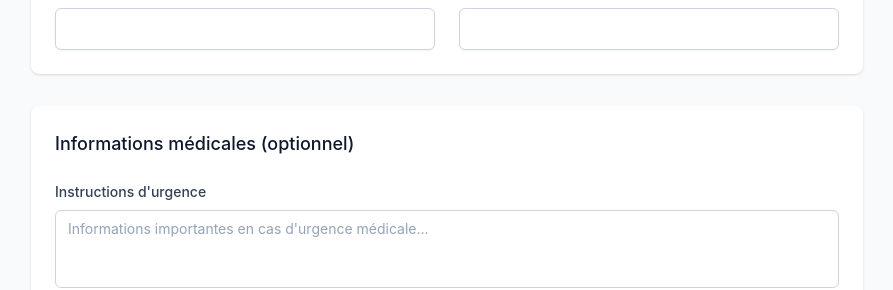
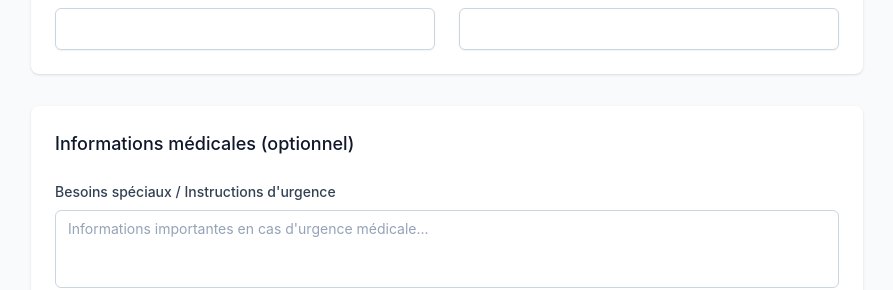
Before and after one commit to BeIen0s/home21-V3, a Next.js app: page /residents/new in a window 1280 px wide. Shown: the part 994-1284 px from the top of the page, without its empty margins (193-1086 px from the left). Built offline with nearby package versions, Linux system fonts and the light colour scheme.

Commit message:
\Configure Next.js for static export and Netlify deployment"

```diff
--- a/src/pages/houses/[id].tsx
+++ b/src/pages/houses/[id].tsx
@@ -20,7 +20,7 @@ import {
   UserPlus,
   Wrench
 } from 'lucide-react';
-import type { HouseStatus } from '@/types';
+import { HouseStatus } from '@/types';
 
 // Types étendus pour la page
 interface HouseDetail {
@@ -78,7 +78,7 @@ const mockHouseDetails: Record<string, HouseDetail> = {
     surface: 35,
     maxOccupancy: 1,
     address: '1A Rue de la Résidence, 75001 Paris',
-    status: 'OCCUPIED',
+    status: HouseStatus.OCCUPIED,
     amenities: ['Kitchenette', 'Salle de bain privée', 'Balcon', 'Chauffage individuel'],
     accessibility: ['Accès PMR', 'Barres d\'appui', 'Douche italienne'],
     monthlyRent: 1200,
@@ -157,7 +157,7 @@ const mockHouseDetails: Record<string, HouseDetail> = {
     surface: 55,
     maxOccupancy: 2,
     address: '2B Rue de la Résidence, 75001 Paris',
-    status: 'AVAILABLE',
+    status: HouseStatus.AVAILABLE,
     amenities: ['Cuisine équipée', 'Salon séparé', 'Salle de bain', 'Chauffage central'],
     accessibility: [],
     monthlyRent: 1500,
@@ -196,19 +196,19 @@ const mockHouseDetails: Record<string, HouseDetail> = {
 
 const getStatusBadge = (status: HouseStatus) => {
   const statusConfig = {
-    'AVAILABLE': { bg: 'bg-success-100', text: 'text-success-800', icon: CheckCircle },
-    'OCCUPIED': { bg: 'bg-primary-100', text: 'text-primary-800', icon: User },
-    'MAINTENANCE': { bg: 'bg-warning-100', text: 'text-warning-800', icon: Settings },
-    'RESERVED': { bg: 'bg-accent-100', text: 'text-accent-800', icon: Clock },
-    'OUT_OF_SERVICE': { bg: 'bg-error-100', text: 'text-error-800', icon: AlertTriangle }
+    [HouseStatus.AVAILABLE]: { bg: 'bg-success-100', text: 'text-success-800', icon: CheckCircle },
+    [HouseStatus.OCCUPIED]: { bg: 'bg-primary-100', text: 'text-primary-800', icon: User },
+    [HouseStatus.MAINTENANCE]: { bg: 'bg-warning-100', text: 'text-warning-800', icon: Settings },
+    [HouseStatus.RESERVED]: { bg: 'bg-accent-100', text: 'text-accent-800', icon: Clock },
+    [HouseStatus.OUT_OF_SERVICE]: { bg: 'bg-error-100', text: 'text-error-800', icon: AlertTriangle }
   };
 
   const statusLabels = {
-    'AVAILABLE': 'Disponible',
-    'OCCUPIED': 'Occupé',
-    'MAINTENANCE': 'Maintenance',
-    'RESERVED': 'Réservé',
-    'OUT_OF_SERVICE': 'Hors service'
+    [HouseStatus.AVAILABLE]: 'Disponible',
+    [HouseStatus.OCCUPIED]: 'Occupé',
+    [HouseStatus.MAINTENANCE]: 'Maintenance',
+    [HouseStatus.RESERVED]: 'Réservé',
+    [HouseStatus.OUT_OF_SERVICE]: 'Hors service'
   };
 
   const config = statusConfig[status];
--- a/src/pages/houses/index.tsx
+++ b/src/pages/houses/index.tsx
@@ -16,7 +16,7 @@ import {
   CheckCircle,
   Clock
 } from 'lucide-react';
-import type { HouseStatus, TableColumn } from '@/types';
+import { HouseStatus, TableColumn } from '@/types';
 
 // Types étendus pour la page
 interface HouseWithResident {
@@ -51,7 +51,7 @@ const mockHouses: HouseWithResident[] = [
     surface: 35,
     maxOccupancy: 1,
     address: '1A Rue de la Résidence, 75001 Paris',
-    status: 'OCCUPIED',
+    status: HouseStatus.OCCUPIED,
     amenities: ['Kitchenette', 'Salle de bain privée', 'Balcon'],
     accessibility: ['Accès PMR', 'Barres d\'appui'],
     monthlyRent: 1200,
@@ -72,7 +72,7 @@ const mockHouses: HouseWithResident[] = [
     surface: 55,
     maxOccupancy: 2,
     address: '2B Rue de la Résidence, 75001 Paris',
-    status: 'AVAILABLE',
+    status: HouseStatus.AVAILABLE,
     amenities: ['Cuisine équipée', 'Salon séparé', 'Salle de bain'],
     accessibility: [],
     monthlyRent: 1500,
@@ -88,7 +88,7 @@ const mockHouses: HouseWithResident[] = [
     surface: 32,
     maxOccupancy: 1,
     address: '3C Rue de la Résidence, 75001 Paris',
-    status: 'MAINTENANCE',
+    status: HouseStatus.MAINTENANCE,
     amenities: ['Kitchenette', 'Salle de bain'],
     accessibility: [],
     monthlyRent: 1100,
@@ -104,7 +104,7 @@ const mockHouses: HouseWithResident[] = [
     surface: 42,
     maxOccupancy: 1,
     address: '4D Rue de la Résidence, 75001 Paris',
-    status: 'OCCUPIED',
+    status: HouseStatus.OCCUPIED,
     amenities: ['Cuisine équipée', 'Salle de bain', 'Rangements'],
     accessibility: ['Accès PMR'],
     monthlyRent: 1350,
@@ -125,7 +125,7 @@ const mockHouses: HouseWithResident[] = [
     surface: 58,
     maxOccupancy: 2,
     address: '5E Rue de la Résidence, 75001 Paris',
-    status: 'RESERVED',
+    status: HouseStatus.RESERVED,
     amenities: ['Cuisine équipée', 'Salon', 'Salle de bain', 'Terrasse'],
     accessibility: [],
     monthlyRent: 1600,
@@ -141,7 +141,7 @@ const mockHouses: HouseWithResident[] = [
     surface: 28,
     maxOccupancy: 1,
     address: '6F Rue de la Résidence, 75001 Paris',
-    status: 'OUT_OF_SERVICE',
+    status: HouseStatus.OUT_OF_SERVICE,
     amenities: ['Kitchenette'],
     accessibility: [],
     monthlyRent: 1000,
@@ -153,19 +153,19 @@ const mockHouses: HouseWithResident[] = [
 
 const getStatusBadge = (status: HouseStatus) => {
   const statusConfig = {
-    'AVAILABLE': { bg: 'bg-success-100', text: 'text-success-800', icon: CheckCircle },
-    'OCCUPIED': { bg: 'bg-primary-100', text: 'text-primary-800', icon: User },
-    'MAINTENANCE': { bg: 'bg-warning-100', text: 'text-warning-800', icon: Settings },
-    'RESERVED': { bg: 'bg-accent-100', text: 'text-accent-800', icon: Clock },
-    'OUT_OF_SERVICE': { bg: 'bg-error-100', text: 'text-error-800', icon: AlertTriangle }
+    [HouseStatus.AVAILABLE]: { bg: 'bg-success-100', text: 'text-success-800', icon: CheckCircle },
+    [HouseStatus.OCCUPIED]: { bg: 'bg-primary-100', text: 'text-primary-800', icon: User },
+    [HouseStatus.MAINTENANCE]: { bg: 'bg-warning-100', text: 'text-warning-800', icon: Settings },
+    [HouseStatus.RESERVED]: { bg: 'bg-accent-100', text: 'text-accent-800', icon: Clock },
+    [HouseStatus.OUT_OF_SERVICE]: { bg: 'bg-error-100', text: 'text-error-800', icon: AlertTriangle }
   };
 
   const statusLabels = {
-    'AVAILABLE': 'Disponible',
-    'OCCUPIED': 'Occupé',
-    'MAINTENANCE': 'Maintenance',
-    'RESERVED': 'Réservé',
-    'OUT_OF_SERVICE': 'Hors service'
+    [HouseStatus.AVAILABLE]: 'Disponible',
+    [HouseStatus.OCCUPIED]: 'Occupé',
+    [HouseStatus.MAINTENANCE]: 'Maintenance',
+    [HouseStatus.RESERVED]: 'Réservé',
+    [HouseStatus.OUT_OF_SERVICE]: 'Hors service'
   };
 
   const config = statusConfig[status];
--- a/src/pages/residents/[id].tsx
+++ b/src/pages/residents/[id].tsx
@@ -17,7 +17,7 @@ import {
   Pill,
   Plus
 } from 'lucide-react';
-import type { Resident, ResidentStatus, Gender, Document, MedicalInfo } from '@/types';
+import { Resident, ResidentStatus, Gender, Document, MedicalInfo, DocumentCategory } from '@/types';
 
 // Mock data pour les résidents (même que la page liste)
 const mockResidents: (Resident & { houseName?: string; houseAddress?: string })[] = [
@@ -50,23 +50,39 @@ const mockResidents: (Resident & { houseName?: string; houseAddress?: string })[
           prescribedBy: 'Dr. Martin'
         }
       ],
-      conditions: ['Hypertension', 'Arthrose'],
-      emergencyInstructions: 'Allergique aux fruits de mer - risque de choc anaphylactique'
+      medicalConditions: ['Hypertension', 'Arthrose'],
+      specialNeeds: 'Allergique aux fruits de mer - risque de choc anaphylactique'
     },
     documents: [
       {
         id: 'doc1',
-        name: 'Carte d\'identité',
-        type: 'ID',
-        uploadedAt: new Date('2023-01-10'),
-        url: '/documents/marie-dupont-id.pdf'
+        fileName: 'carte-identite.pdf',
+        originalFileName: 'Carte d\'identité.pdf',
+        filePath: '/documents/marie-dupont-id.pdf',
+        fileSize: 1024000,
+        mimeType: 'application/pdf',
+        category: DocumentCategory.IDENTITY,
+        ownerId: '1',
+        ownerType: 'RESIDENT' as const,
+        isPrivate: true,
+        uploadedBy: 'admin',
+        createdAt: new Date('2023-01-10'),
+        updatedAt: new Date('2023-01-10')
       },
       {
         id: 'doc2',
-        name: 'Dossier médical',
-        type: 'MEDICAL',
-        uploadedAt: new Date('2023-01-12'),
-        url: '/documents/marie-dupont-medical.pdf'
+        fileName: 'dossier-medical.pdf',
+        originalFileName: 'Dossier médical.pdf',
+        filePath: '/documents/marie-dupont-medical.pdf',
+        fileSize: 2048000,
+        mimeType: 'application/pdf',
+        category: DocumentCategory.MEDICAL,
+        ownerId: '1',
+        ownerType: 'RESIDENT' as const,
+        isPrivate: true,
+        uploadedBy: 'admin',
+        createdAt: new Date('2023-01-12'),
+        updatedAt: new Date('2023-01-12')
       }
     ],
     createdAt: new Date('2023-01-10'),
@@ -108,16 +124,24 @@ const mockResidents: (Resident & { houseName?: string; houseAddress?: string })[
           prescribedBy: 'Dr. Rousseau'
         }
       ],
-      conditions: ['Diabète type 2', 'Hypertension'],
-      emergencyInstructions: 'Diabétique - surveiller les signes d\'hypoglycémie'
+      medicalConditions: ['Diabète type 2', 'Hypertension'],
+      specialNeeds: 'Diabétique - surveiller les signes d\'hypoglycémie'
     },
     documents: [
       {
         id: 'doc3',
-        name: 'Carte vitale',
-        type: 'MEDICAL',
-        uploadedAt: new Date('2022-08-25'),
-        url: '/documents/bernard-martin-vitale.pdf'
+        fileName: 'carte-vitale.pdf',
+        originalFileName: 'Carte vitale.pdf',
+        filePath: '/documents/bernard-martin-vitale.pdf',
+        fileSize: 512000,
+        mimeType: 'application/pdf',
+        category: DocumentCategory.MEDICAL,
+        ownerId: '2',
+        ownerType: 'RESIDENT' as const,
+        isPrivate: true,
+        uploadedBy: 'admin',
+        createdAt: new Date('2022-08-25'),
+        updatedAt: new Date('2022-08-25')
       }
     ],
     createdAt: new Date('2022-08-25'),
@@ -352,7 +376,7 @@ const ResidentDetailPage: React.FC = () => {
                       {resident.medicalInfo ? (
                         <>
                           {/* Emergency Instructions */}
-                          {resident.medicalInfo.emergencyInstructions && (
+                          {resident.medicalInfo.specialNeeds && (
                             <div className="bg-red-50 border border-red-200 rounded-lg p-4">
                               <div className="flex items-start">
                                 <AlertTriangle className="h-5 w-5 text-red-500 mr-3 mt-0.5" />
@@ -361,7 +385,7 @@ const ResidentDetailPage: React.FC = () => {
                                     Instructions d'urgence
                                   </h4>
                                   <p className="text-sm text-red-700">
-                                    {resident.medicalInfo.emergencyInstructions}
+                                    {resident.medicalInfo.specialNeeds}
                                   </p>
                                 </div>
                               </div>
@@ -387,11 +411,11 @@ const ResidentDetailPage: React.FC = () => {
                           )}
 
                           {/* Medical Conditions */}
-                          {resident.medicalInfo.conditions && resident.medicalInfo.conditions.length > 0 && (
+                          {resident.medicalInfo.medicalConditions && resident.medicalInfo.medicalConditions.length > 0 && (
                             <div>
                               <h3 className="text-lg font-medium text-gray-900 mb-4">Conditions médicales</h3>
                               <div className="flex flex-wrap gap-2">
-                                {resident.medicalInfo.conditions.map((condition, index) => (
+                                {resident.medicalInfo.medicalConditions.map((condition, index) => (
                                   <span
                                     key={index}
                                     className="inline-flex items-center px-3 py-1 rounded-full text-xs font-medium bg-blue-100 text-blue-800"
@@ -450,9 +474,9 @@ const ResidentDetailPage: React.FC = () => {
                               <div className="flex items-center">
                                 <FileText className="h-5 w-5 text-gray-400 mr-3" />
                                 <div>
-                                  <div className="font-medium text-gray-900">{document.name}</div>
+                                  <div className="font-medium text-gray-900">{document.originalFileName}</div>
                                   <div className="text-sm text-gray-500">
-                                    Ajouté le {new Intl.DateTimeFormat('fr-FR').format(document.uploadedAt)}
+                                    Ajouté le {new Intl.DateTimeFormat('fr-FR').format(document.createdAt)}
                                   </div>
                                 </div>
                               </div>
--- a/src/pages/residents/new.tsx
+++ b/src/pages/residents/new.tsx
@@ -15,7 +15,7 @@ import {
   AlertCircle,
   CheckCircle
 } from 'lucide-react';
-import type { Gender, ResidentStatus, EmergencyContact, MedicalInfo, Medication } from '@/types';
+import { Gender, ResidentStatus, EmergencyContact, MedicalInfo, Medication } from '@/types';
 
 // Types for form data
 interface ResidentFormData {
@@ -29,9 +29,9 @@ interface ResidentFormData {
   emergencyContact: EmergencyContact;
   medicalInfo?: {
     allergies: string[];
-    conditions: string[];
+    medicalConditions: string[];
     medications: Medication[];
-    emergencyInstructions: string;
+    specialNeeds: string;
   };
 }
 
@@ -44,7 +44,7 @@ const initialFormData: ResidentFormData = {
   lastName: '',
   dateOfBirth: '',
   gender: '',
-  status: 'WAITING_LIST',
+  status: ResidentStatus.WAITING_LIST,
   houseId: '',
   moveInDate: '',
   emergencyContact: {
@@ -55,9 +55,9 @@ const initialFormData: ResidentFormData = {
   },
   medicalInfo: {
     allergies: [],
-    conditions: [],
+    medicalConditions: [],
     medications: [],
-    emergencyInstructions: ''
+    specialNeeds: ''
   }
 };
 
@@ -197,13 +197,16 @@ const NewResidentPage: React.FC = () => {
   const updateFormData = (field: string, value: any) => {
     if (field.includes('.')) {
       const [parent, child] = field.split('.');
-      setFormData(prev => ({
-        ...prev,
-        [parent]: {
-          ...prev[parent as keyof ResidentFormData],
-          [child]: value
-        }
-      }));
+      setFormData(prev => {
+        const parentValue = prev[parent as keyof ResidentFormData] as any;
+        return {
+          ...prev,
+          [parent]: {
+            ...parentValue,
+            [child]: value
+          }
+        };
+      });
     } else {
       setFormData(prev => ({
         ...prev,
@@ -235,10 +238,10 @@ const NewResidentPage: React.FC = () => {
   };
 
   const addCondition = () => {
-    if (newCondition.trim() && !formData.medicalInfo?.conditions.includes(newCondition.trim())) {
+    if (newCondition.trim() && !formData.medicalInfo?.medicalConditions.includes(newCondition.trim())) {
       updateFormData('medicalInfo', {
         ...formData.medicalInfo,
-        conditions: [...(formData.medicalInfo?.conditions || []), newCondition.trim()]
+        medicalConditions: [...(formData.medicalInfo?.medicalConditions || []), newCondition.trim()]
       });
       setNewCondition('');
     }
@@ -247,7 +250,7 @@ const NewResidentPage: React.FC = () => {
   const removeCondition = (condition: string) => {
     updateFormData('medicalInfo', {
       ...formData.medicalInfo,
-      conditions: formData.medicalInfo?.conditions.filter(c => c !== condition) || []
+      medicalConditions: formData.medicalInfo?.medicalConditions.filter(c => c !== condition) || []
     });
   };
 
@@ -328,7 +331,7 @@ const NewResidentPage: React.FC = () => {
                   label="Prénom"
                   type="text"
                   value={formData.firstName}
-                  onChange={(value) => updateFormData('firstName', value)}
+                  onChange={(e) => updateFormData('firstName', e.target.value)}
                   required
                   error={errors.firstName}
                 />
@@ -338,7 +341,7 @@ const NewResidentPage: React.FC = () => {
                   label="Nom"
                   type="text"
                   value={formData.lastName}
-                  onChange={(value) => updateFormData('lastName', value)}
+                  onChange={(e) => updateFormData('lastName', e.target.value)}
                   required
                   error={errors.lastName}
                 />
@@ -409,7 +412,7 @@ const NewResidentPage: React.FC = () => {
                   label="Nom complet"
                   type="text"
                   value={formData.emergencyContact.name}
-                  onChange={(value) => updateFormData('emergencyContact.name', value)}
+                  onChange={(e) => updateFormData('emergencyContact.name', e.target.value)}
                   required
                   error={errors['emergencyContact.name']}
                 />
@@ -429,7 +432,7 @@ const NewResidentPage: React.FC = () => {
                   label="Téléphone"
                   type="tel"
                   value={formData.emergencyContact.phone}
-                  onChange={(value) => updateFormData('emergencyContact.phone', value)}
+                  onChange={(e) => updateFormData('emergencyContact.phone', e.target.value)}
                   required
                   error={errors['emergencyContact.phone']}
                 />
@@ -439,7 +442,7 @@ const NewResidentPage: React.FC = () => {
                   label="Email"
                   type="email"
                   value={formData.emergencyContact.email || ''}
-                  onChange={(value) => updateFormData('emergencyContact.email', value)}
+                  onChange={(e) => updateFormData('emergencyContact.email', e.target.value)}
                   error={errors['emergencyContact.email']}
                 />
               </div>
@@ -452,12 +455,12 @@ const NewResidentPage: React.FC = () => {
               {/* Emergency Instructions */}
               <div className="mb-6">
                 <FormTextarea
-                  id="emergencyInstructions"
-                  label="Instructions d'urgence"
-                  value={formData.medicalInfo?.emergencyInstructions || ''}
+                  id="specialNeeds"
+                  label="Besoins spéciaux / Instructions d'urgence"
+                  value={formData.medicalInfo?.specialNeeds || ''}
                   onChange={(value) => updateFormData('medicalInfo', {
                     ...formData.medicalInfo,
-                    emergencyInstructions: value
+                    specialNeeds: value
                   })}
                   placeholder="Informations importantes en cas d'urgence médicale..."
                   rows={3}
@@ -475,7 +478,7 @@ const NewResidentPage: React.FC = () => {
                     label=""
                     type="text"
                     value={newAllergy}
-                    onChange={setNewAllergy}
+                    onChange={(e) => setNewAllergy(e.target.value)}
                     placeholder="Ajouter une allergie..."
                     className="flex-1"
                   />
@@ -518,7 +521,7 @@ const NewResidentPage: React.FC = () => {
                     label=""
                     type="text"
                     value={newCondition}
-                    onChange={setNewCondition}
+                    onChange={(e) => setNewCondition(e.target.value)}
                     placeholder="Ajouter une condition médicale..."
                     className="flex-1"
                   />
@@ -533,7 +536,7 @@ const NewResidentPage: React.FC = () => {
                 </div>
 
                 <div className="flex flex-wrap gap-2">
-                  {formData.medicalInfo?.conditions.map((condition, index) => (
+                  {formData.medicalInfo?.medicalConditions.map((condition, index) => (
                     <span
                       key={index}
                       className="inline-flex items-center px-3 py-1 rounded-full text-xs font-medium bg-blue-100 text-blue-800"
--- a/src/pages/services/driver.tsx
+++ b/src/pages/services/driver.tsx
@@ -48,6 +48,22 @@ interface DriverRequest {
   urgentRequest: boolean;
 }
 
+interface DriverFormData {
+  appointmentType?: AppointmentType | '';
+  vehicleType?: VehicleType;
+  pickupDate?: string;
+  pickupTime?: string;
+  pickupAddress?: string;
+  destinationAddress?: string;
+  returnTrip?: boolean;
+  returnTime?: string;
+  accompaniment?: boolean;
+  estimatedDuration?: number;
+  specialRequirements?: string;
+  contactNumber?: string;
+  urgentRequest?: boolean;
+}
+
 const appointmentTypes = [
   { value: '', label: 'Sélectionnez le type de rendez-vous' },
   { value: AppointmentType.MEDICAL, label: 'Rendez-vous médical' },
@@ -74,7 +90,7 @@ const timeSlots = Array.from({ length: 19 }, (_, i) => {
 
 const DriverServicePage: React.FC = () => {
   const router = useRouter();
-  const [formData, setFormData] = useState<Partial<DriverRequest>>({
+  const [formData, setFormData] = useState<DriverFormData>({
     appointmentType: '',
     vehicleType: VehicleType.STANDARD,
     pickupAddress: 'Résidence Pass21, Rue de la Résidence, Paris',
@@ -263,7 +279,7 @@ const DriverServicePage: React.FC = () => {
                     label="Adresse de départ"
                     type="text"
                     value={formData.pickupAddress || ''}
-                    onChange={(value) => updateFormData('pickupAddress', value)}
+                    onChange={(e) => updateFormData('pickupAddress', e.target.value)}
                     required
                   />
 
@@ -272,7 +288,7 @@ const DriverServicePage: React.FC = () => {
                     label="Adresse de destination"
                     type="text"
                     value={formData.destinationAddress || ''}
-                    onChange={(value) => updateFormData('destinationAddress', value)}
+                    onChange={(e) => updateFormData('destinationAddress', e.target.value)}
                     placeholder="ex: Hôpital Saint-Louis, 1 Avenue Claude Vellefaux, Paris"
                     required
                     error={errors.destinationAddress}
@@ -317,7 +333,7 @@ const DriverServicePage: React.FC = () => {
                       label="Durée estimée (minutes)"
                       type="number"
                       value={formData.estimatedDuration?.toString() || '60'}
-                      onChange={(value) => updateFormData('estimatedDuration', parseInt(value) || 60)}
+                      onChange={(e) => updateFormData('estimatedDuration', parseInt(e.target.value) || 60)}
                       min={15}
                       max={480}
                     />
@@ -327,7 +343,7 @@ const DriverServicePage: React.FC = () => {
                       label="Numéro de contact"
                       type="tel"
                       value={formData.contactNumber || ''}
-                      onChange={(value) => updateFormData('contactNumber', value)}
+                      onChange={(e) => updateFormData('contactNumber', e.target.value)}
                       placeholder="06 12 34 56 78"
                       required
                       error={errors.contactNumber}
--- a/src/pages/services/meals.tsx
+++ b/src/pages/services/meals.tsx
@@ -13,7 +13,7 @@ import {
   Plus,
   Minus,
   Clock,
-  Chef,
+  ChefHat,
   Heart,
   AlertCircle
 } from 'lucide-react';
@@ -59,6 +59,17 @@ interface MealOrder {
   specialInstructions?: string;
   recurringWeekly: boolean;
   urgentOrder: boolean;
+}
+
+interface MealFormData {
+  mealType?: MealType | '';
+  deliveryDate?: string;
+  deliveryTime?: string;
+  dietaryRestrictions?: DietaryRestriction[];
+  items?: { itemId: string; quantity: number }[];
+  recurringWeekly?: boolean;
+  urgentOrder?: boolean;
+  specialInstructions?: string;
 }
 
 const mealTypes = [
@@ -175,7 +186,7 @@ const deliveryTimes = [
 
 const MealOrderingPage: React.FC = () => {
   const router = useRouter();
-  const [formData, setFormData] = useState<Partial<MealOrder>>({
+  const [formData, setFormData] = useState<MealFormData>({
     mealType: '',
     deliveryDate: '',
     deliveryTime: '',
@@ -500,7 +511,7 @@ const MealOrderingPage: React.FC = () => {
 
                 {getFilteredItems().length === 0 && (
                   <div className="text-center py-8 text-gray-500">
-                    <Chef className="h-12 w-12 mx-auto mb-4 text-gray-300" />
+                    <ChefHat className="h-12 w-12 mx-auto mb-4 text-gray-300" />
                     <p>Aucun plat disponible pour cette catégorie</p>
                     <p className="text-sm">Essayez une autre catégorie ou modifiez vos restrictions alimentaires</p>
                   </div>
@@ -633,7 +644,7 @@ const MealOrderingPage: React.FC = () => {
                   </div>
 
                   <div className="flex items-start">
-                    <Chef className="h-4 w-4 text-gray-400 mr-2 mt-0.5" />
+                    <ChefHat className="h-4 w-4 text-gray-400 mr-2 mt-0.5" />
                     <div>
                       <div className="font-medium text-gray-900">Préparation fraîche</div>
                       <div className="text-gray-600">Plats préparés le jour même</div>
--- a/src/pages/services/tracking.tsx
+++ b/src/pages/services/tracking.tsx
@@ -331,7 +331,7 @@ const ServiceTrackingPage: React.FC = () => {
                   id="serviceType"
                   label=""
                   value={selectedServiceType}
-                  onChange={(value) => setSelectedServiceType(value as ServiceType)}
+                  onChange={(e) => setSelectedServiceType(e.target.value as ServiceType)}
                   options={serviceTypes}
                   className="min-w-[180px]"
                 />
@@ -340,7 +340,7 @@ const ServiceTrackingPage: React.FC = () => {
                   id="status"
                   label=""
                   value={selectedStatus}
-                  onChange={(value) => setSelectedStatus(value as RequestStatus)}
+                  onChange={(e) => setSelectedStatus(e.target.value as RequestStatus)}
                   options={statusOptions}
                   className="min-w-[150px]"
                 />
```
Also changed, not shown: next.config.js (+5 -24 lines), src/pages/houses/new.tsx (+7 -7 lines), src/pages/services/grocery.tsx (+4 -4 lines), src/pages/services/rental.tsx (+5 -8 lines), src/pages/tasks/new.tsx (+9 -9 lines), 1 other file (tests, documents, lock files or other folders).
